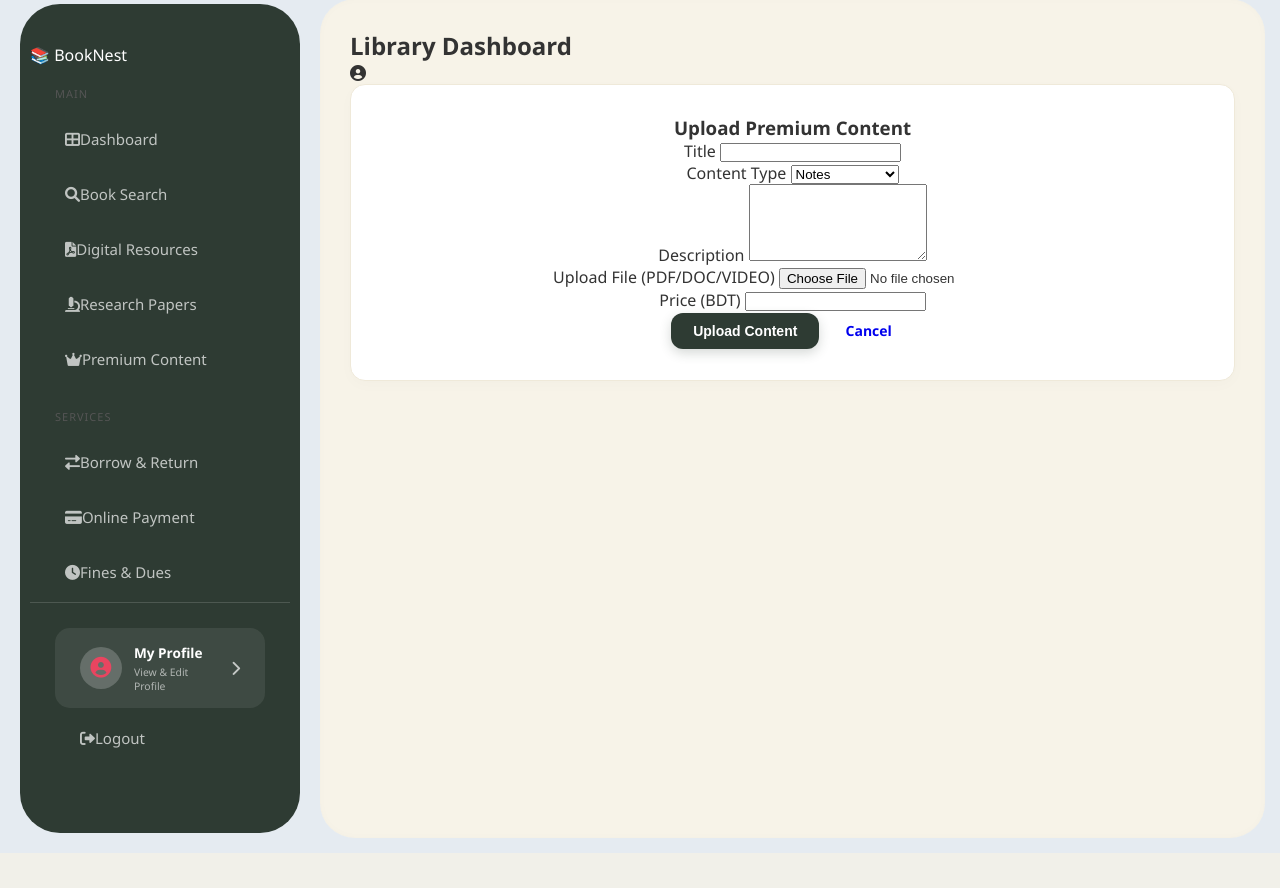
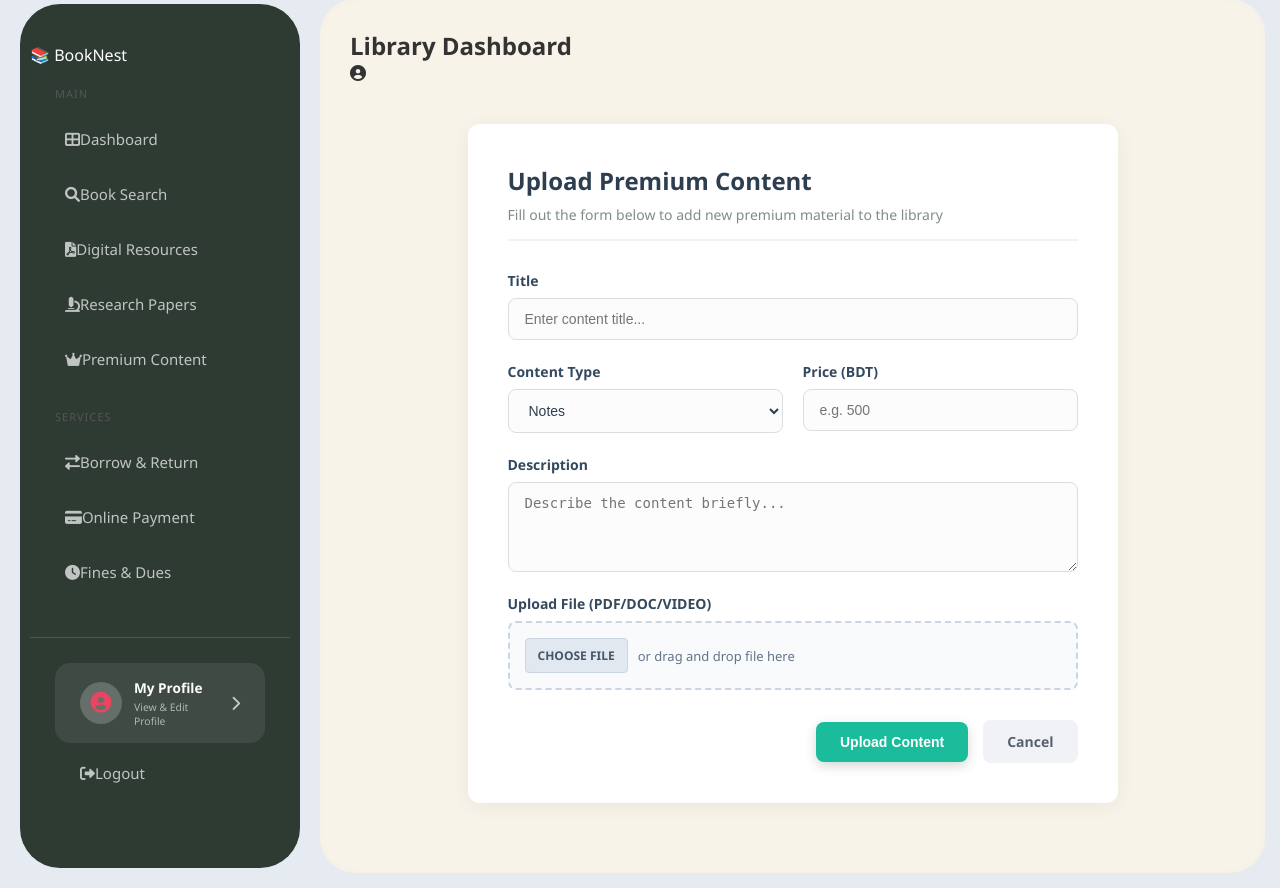
Before and after one commit to shah-iqra/Library-Management-System, a Django app: template library/templates/library/admin_upload_premium.html in a window 1280 px wide. Shown: the part 16-904 px from the top of the page. Before the commit the page ends 849 px from the top, so only its background shows below. Run offline with Django 3.2, Linux system fonts and the light colour scheme; the template is opened without the code that fills it, so the values that code supplies are empty.

Commit message:
Premium content updated

```diff
--- a/library/static/library/css/style.css
+++ b/library/static/library/css/style.css
@@ -1936,3 +1936,177 @@
     padding: 1.5rem 1.2rem;
   }
 }
+
+/* Container styling to center the card */
+.upload-container {
+    max-width: 650px;
+    margin: 40px auto;
+    background: #ffffff;
+    padding: 40px;
+    border-radius: 12px;
+    box-shadow: 0 4px 20px rgba(0, 0, 0, 0.05);
+    font-family: 'Segoe UI', Tahoma, Geneva, Verdana, sans-serif;
+}
+
+/* Header style within the card */
+.upload-header {
+    margin-bottom: 30px;
+    border-bottom: 2px solid #f0f2f5;
+    padding-bottom: 15px;
+}
+
+.upload-header h2 {
+    color: #2c3e50;
+    font-size: 24px;
+    font-weight: 600;
+    margin: 0 0 8px 0;
+}
+
+.upload-header p {
+    color: #7f8c8d;
+    font-size: 14px;
+    margin: 0;
+}
+
+/* Form Groups */
+.form-group {
+    margin-bottom: 22px;
+    display: flex;
+    flex-direction: column;
+    align-items: flex-start;
+}
+
+.form-group label {
+    font-size: 14px;
+    font-weight: 600;
+    color: #34495e;
+    margin-bottom: 8px;
+    text-align: left;
+}
+
+/* Inputs, Select, and Textarea styling */
+.form-group input[type="text"],
+.form-group input[type="number"],
+.form-group select,
+.form-group textarea {
+    width: 100%;
+    padding: 12px 16px;
+    border: 1px solid #dcdde1;
+    border-radius: 8px;
+    font-size: 14px;
+    color: #2c3e50;
+    background-color: #fcfcfc;
+    transition: all 0.3s ease;
+    box-sizing: border-box;
+}
+
+.form-group input:focus,
+.form-group select:focus,
+.form-group textarea:focus {
+    border-color: #3498db;
+    background-color: #fff;
+    outline: none;
+    box-shadow: 0 0 8px rgba(52, 152, 219, 0.15);
+}
+
+/* Two column layout for Select and Price */
+.form-row-two-col {
+    display: flex;
+    gap: 20px;
+}
+
+.form-row-two-col .form-group {
+    flex: 1;
+}
+
+/* Modern File Upload Input style */
+.file-drop-area {
+    position: relative;
+    display: flex;
+    align-items: center;
+    width: 100%;
+    max-width: 100%;
+    padding: 15px;
+    border: 2px dashed #cbd5e1;
+    border-radius: 8px;
+    background-color: #f8fafc;
+    transition: 0.2s;
+    cursor: pointer;
+}
+
+.file-drop-area:hover {
+    border-color: #3498db;
+    background-color: #f1f5f9;
+}
+
+.fake-btn {
+    flex-shrink: 0;
+    background-color: #e2e8f0;
+    border: 1px solid #cbd5e1;
+    border-radius: 4px;
+    padding: 8px 12px;
+    margin-right: 10px;
+    font-size: 12px;
+    text-transform: uppercase;
+    font-weight: bold;
+    color: #475569;
+}
+
+.file-msg {
+    font-size: 13px;
+    font-weight: 300;
+    color: #64748b;
+    white-space: nowrap;
+    overflow: hidden;
+    text-overflow: ellipsis;
+}
+
+.file-input {
+    position: absolute;
+    left: 0;
+    top: 0;
+    height: 100%;
+    width: 100%;
+    opacity: 0;
+    cursor: pointer;
+}
+
+/* Form Action Buttons (Upload & Cancel) */
+.form-actions {
+    display: flex;
+    justify-content: flex-end;
+    align-items: center;
+    gap: 15px;
+    margin-top: 30px;
+}
+
+.btn {
+    padding: 12px 24px;
+    font-size: 14px;
+    font-weight: 600;
+    border-radius: 8px;
+    border: none;
+    cursor: pointer;
+    text-decoration: none;
+    transition: all 0.2s ease;
+}
+
+.btn-primary {
+    background-color: #1abc9c; /* sidebar এ ব্যবহৃত থিমের কাছাকাছি উজ্জ্বল কালার */
+    color: #ffffff;
+}
+
+.btn-primary:hover {
+    background-color: #16a085;
+    transform: translateY(-1px);
+}
+
+.btn-secondary {
+    background-color: #f1f2f6;
+    color: #57606f;
+}
+
+.btn-secondary:hover {
+    background-color: #dfe4ea;
+    color: #2f3542;
+}
--- a/library/templates/library/admin_upload_premium.html
+++ b/library/templates/library/admin_upload_premium.html
@@ -1,55 +1,63 @@
-{% extends 'library/base.html' %}
+{% extends 'library/base.html' %} {% load static %}
 
 {% block content %}
-<div class="container mt-4">
-    <div class="row">
-        <div class="col-md-8 mx-auto">
-            <div class="card" style="background: white; padding: 30px; border-radius: 15px;">
-                <h3 class="mb-4">Upload Premium Content</h3>
+<link rel="stylesheet" href="{% static 'library/css/style.css' %}">
 
-                {% if messages %}
-                    {% for message in messages %}
-                        <div class="alert alert-{{ message.tags }}">{{ message }}</div>
-                    {% endfor %}
-                {% endif %}
+<div class="upload-container">
+    <div class="upload-header">
+        <h2>Upload Premium Content</h2>
+        <p>Fill out the form below to add new premium material to the library</p>
+    </div>
 
-                <form method="post" enctype="multipart/form-data">
+    <form class="upload-form" method="POST" enctype="multipart/form-data">
         {% csrf_token %}
 
-                    <div class="mb-3">
-                        <label for="title" class="form-label">Title</label>
-                        <input type="text" name="title" id="title" class="form-control" required>
+        <div class="form-group">
+            <label for="id_title">Title</label>
+            <input type="text" id="id_title" name="title" placeholder="Enter content title..." required>
         </div>
 
-                    <div class="mb-3">
-                        <label for="content_type" class="form-label">Content Type</label>
-                        <select name="content_type" id="content_type" class="form-control">
-                            <option value="notes">Notes</option>
-                            <option value="courses">Courses</option>
-                            <option value="study_material">Study Material</option>
+        <div class="form-row-two-col">
+            <div class="form-group">
+                <label for="id_content_type">Content Type</label>
+                <select id="id_content_type" name="content_type">
+                    <option value="Notes">Notes</option>
+                    <option value="PDF">PDF Booklet</option>
+                    <option value="Video">Video Lecture</option>
                 </select>
             </div>
 
-                    <div class="mb-3">
-                        <label for="description" class="form-label">Description</label>
-                        <textarea name="description" id="description" class="form-control" rows="5"></textarea>
+            <div class="form-group">
+                <label for="id_price">Price (BDT)</label>
+                <input type="number" id="id_price" name="price" placeholder="e.g. 500" required>
+            </div>
         </div>
 
-                    <div class="mb-3">
-                        <label for="file" class="form-label">Upload File (PDF/DOC/VIDEO)</label>
-                        <input type="file" name="file" id="file" class="form-control">
+        <div class="form-group">
+            <label for="id_description">Description</label>
+            <textarea id="id_description" name="description" rows="4" placeholder="Describe the content briefly..."></textarea>
         </div>
 
-                    <div class="mb-3">
-                        <label for="price" class="form-label">Price (BDT)</label>
-                        <input type="number" name="price" id="price" class="form-control" step="0.01">
+        <div class="form-group file-upload-group">
+            <label>Upload File (PDF/DOC/VIDEO)</label>
+            <div class="file-drop-area">
+                <span class="fake-btn">Choose File</span>
+                <span class="file-msg">or drag and drop file here</span>
+                <input class="file-input" type="file" name="file" id="file-input" required>
+            </div>
         </div>
 
+        <div class="form-actions">
             <button type="submit" class="btn btn-primary">Upload Content</button>
-                    <a href="{% url 'premium_content' %}" class="btn btn-secondary">Cancel</a>
+            <a href="{% url 'premium_content' %}" class="btn btn-secondary">Cancel</a> </div>
     </form>
 </div>
-        </div>
-    </div>
-</div>
+
+<script>
+    document.getElementById('file-input').addEventListener('change', function(e) {
+        var fileName = e.target.files[0] ? e.target.files[0].name : "or drag and drop file here";
+        document.querySelector('.file-msg').textContent = fileName;
+    });
+</script>
+
 {% endblock %}
```
Also changed, not shown: db.sqlite3. Lines whose indentation alone changed are shown as unchanged.
